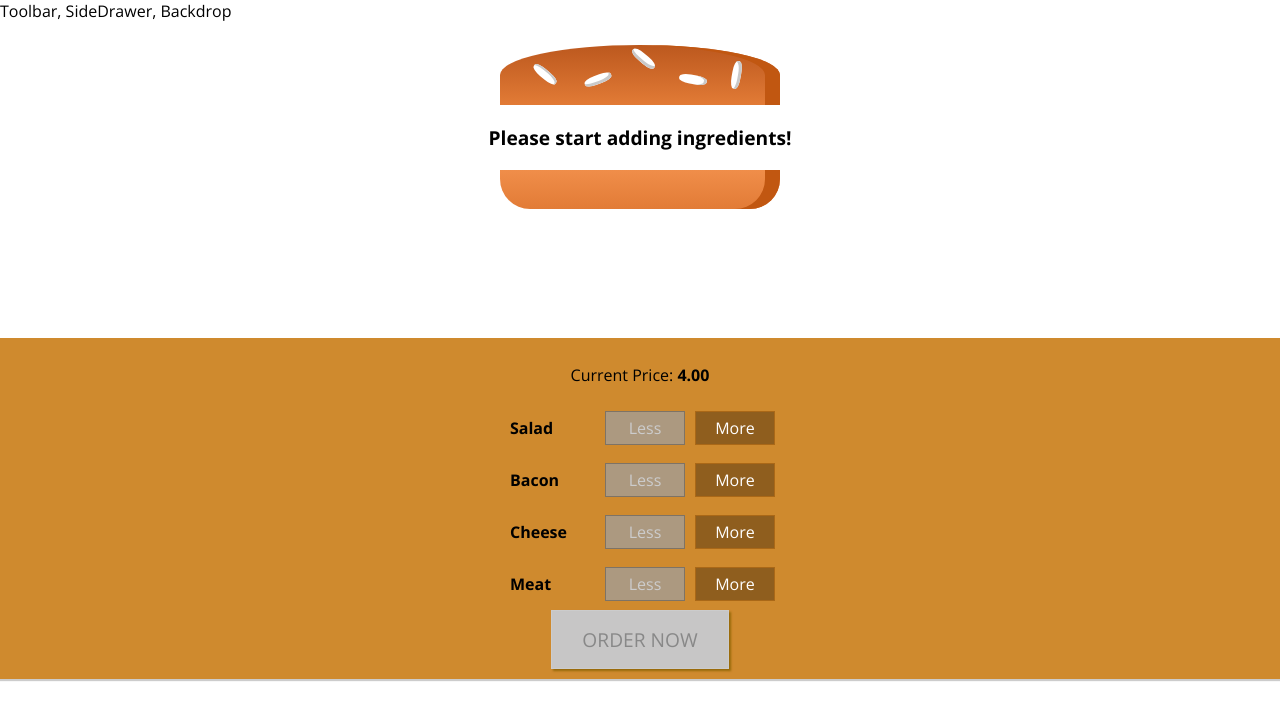
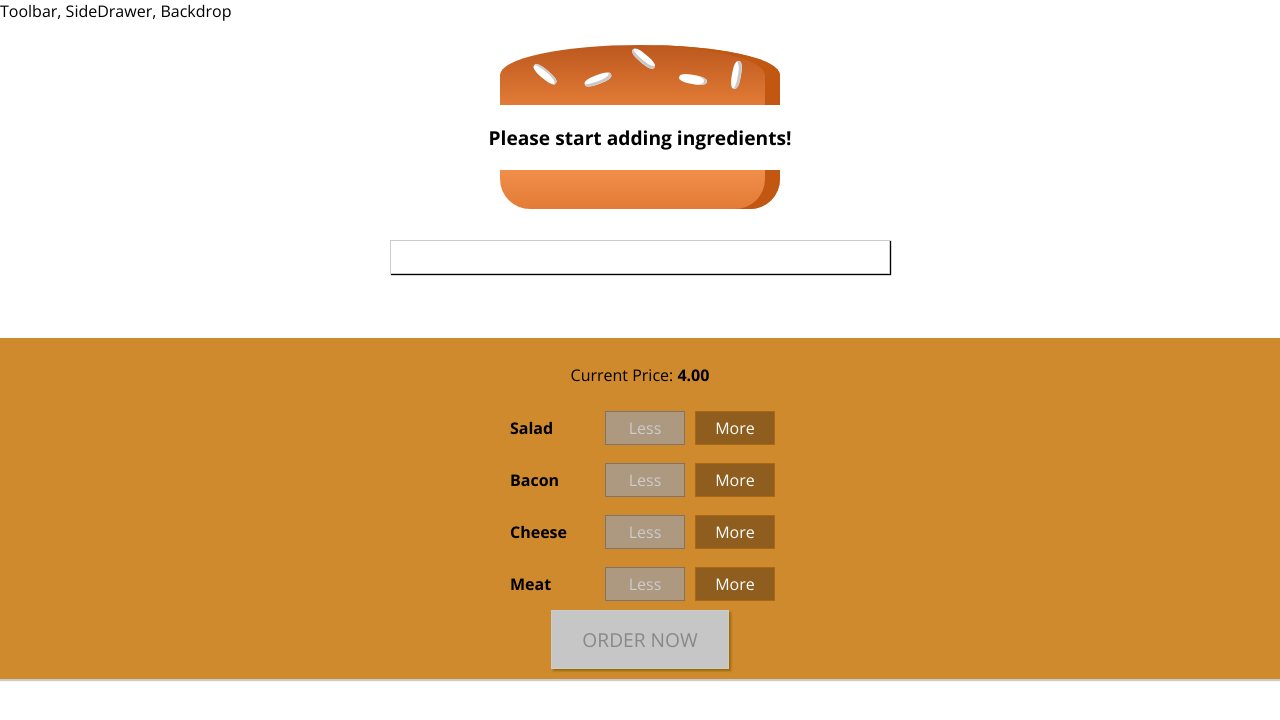
Before and after one commit to Kllicks/bbuilder, a React (Create React App) app: page / in a window 1280 px wide. Shown: the top 720 px of the page. Built offline with nearby package versions, Linux system fonts and the light colour scheme.

Commit message:
adds modal

```diff
--- /dev/null
+++ b/src/components/UI/Modal/Modal.js
@@ -0,0 +1,10 @@
+import React from 'react';
+import classes from './Modal.module.css';
+
+const modal = (props) => (
+    <div className={classes.Modal}>
+        {props.children}
+    </div>
+)
+
+export default modal;
--- /dev/null
+++ b/src/components/UI/Modal/Modal.module.css
@@ -0,0 +1,20 @@
+.Modal {
+    position: fixed;
+    z-index: 500;
+    background-color: white;
+    width: 70%;
+    border: 1px solid #ccc;
+    box-shadow: 1px 1px 1px black;
+    padding: 16px;
+    left: 15%;
+    top: 30%;
+    box-sizing: border-box;
+    transition: all 0.3s ease-out;
+}
+
+@media (min-width: 600px) {
+    .Modal {
+        width: 500px;
+        left: calc(50% - 250px);
+    }
+}
--- a/src/containers/BurgerBuilder/BurgerBuilder.js
+++ b/src/containers/BurgerBuilder/BurgerBuilder.js
@@ -3,6 +3,7 @@
 import Aux from '../../hoc/Aux';
 import Burger from '../../components/Burger/Burger';
 import BuildControls from '../../components/Burger/BuildControls/BuildControls';
+import Modal from '../../components/UI/Modal/Modal';
 
 const INGREDIENT_PRICES = {
     salad: 0.5,
@@ -80,6 +81,7 @@
         }
         return (
             <Aux>
+                <Modal/>
                 <Burger ingredients={this.state.ingredients}/>
                 <BuildControls
                     ingredientAdded={this.addIngredientHandler}
```
Also changed, not shown: src/components/Burger/OrderSummary/OrderSummary.js (added, +22 -0 lines), src/components/UI/Backdrop/Backdrop.js (added).
